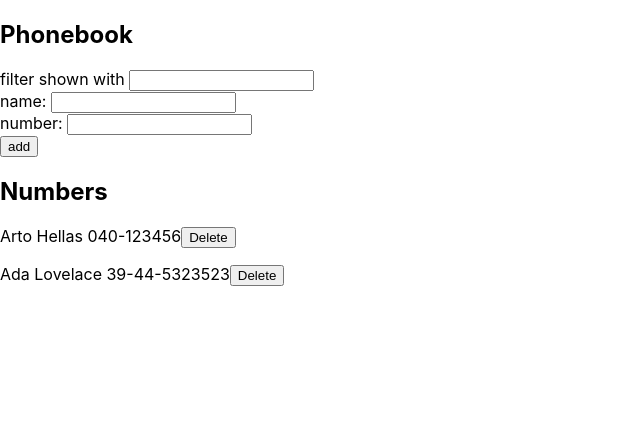
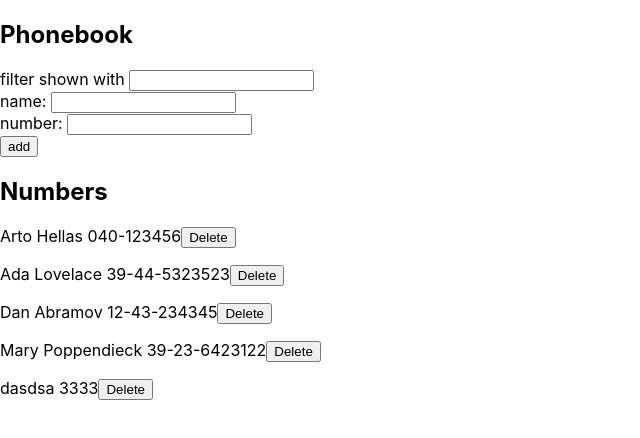
Before and after one commit to vjohndo/full-stack-open, a React (Create React App) app in the folder part02/phonebook/: page / in a window 1280 px wide. Shown: the top 438 px of the page, without its empty margins (0-640 px from the left). Built offline with nearby package versions, Linux system fonts and the light colour scheme; data requests are answered from the project's data file.

Commit message:
[Part02] ex 2.15 completed

```diff
--- a/part02/phonebook/db.json
+++ b/part02/phonebook/db.json
@@ -9,6 +9,21 @@
       "name": "Ada Lovelace",
       "number": "39-44-5323523",
       "id": 2
+    },
+    {
+      "name": "Dan Abramov",
+      "number": "12-43-234345",
+      "id": 3
+    },
+    {
+      "name": "Mary Poppendieck",
+      "number": "39-23-6423122",
+      "id": 4
+    },
+    {
+      "name": "dasdsa",
+      "number": "3333",
+      "id": 5
     }
   ]
 }
--- a/part02/phonebook/src/App.js
+++ b/part02/phonebook/src/App.js
@@ -22,17 +22,25 @@ const App = () => {
 
   const handleSubmit = (event) => {
     event.preventDefault()
-    if (persons.find(e => e.name === newPerson.name)) {
-      alert(`${newPerson.name} is already added to the phonebook`)
+    const matchedPerson = persons.find(e => e.name === newPerson.name)
+
+    if (matchedPerson) {
+      numbersService
+        .updateOne(matchedPerson.id, newPerson)
+        .then(returnedPerson => {
+          const updatedPerons = persons.map(p => p.name !== matchedPerson.name
+            ? p : returnedPerson )
+          setPersons(updatedPerons)
+        })
     } else {
       numbersService
         .createOne(newPerson)
         .then(returnedPerson => setPersons(persons.concat(returnedPerson)))
-      setNewPerson({
-        name: "",
-        number: ""
-      })
     }
+    setNewPerson({
+      name: "",
+      number: ""
+    })
   }
 
   const handleChange = (event) => {
```
